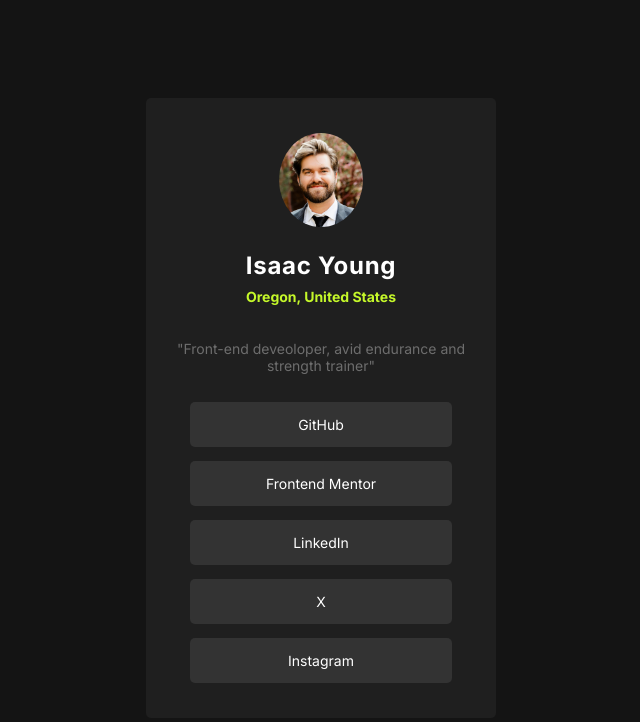
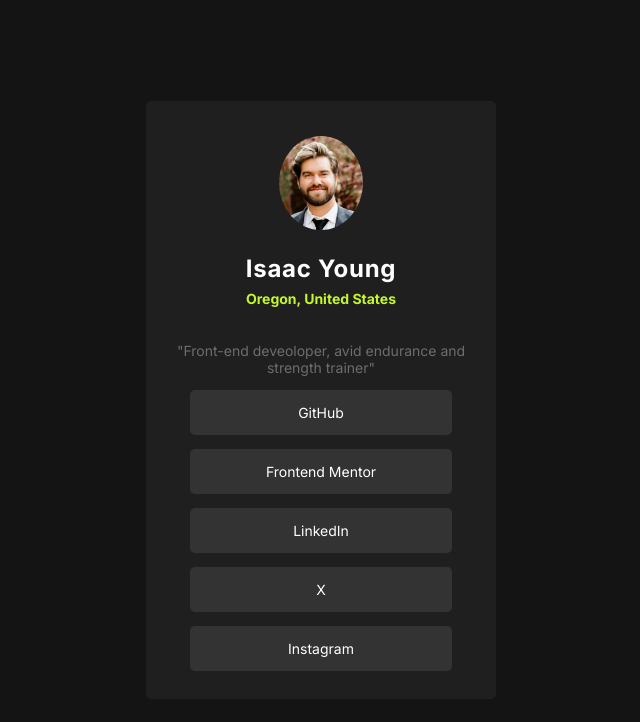
Before and after one commit to Isaac36Y/Social-Links, a plain HTML site: page index.html in a window 1280 px wide. Shown: the whole page, without its empty margins (319-959 px from the left). Drawn offline with Linux system fonts and the light colour scheme.

Commit message:
cleaned up

```diff
--- a/index.html
+++ b/index.html
@@ -6,7 +6,7 @@
   <link rel="preconnect" href="https://fonts.googleapis.com">
   <link rel="preconnect" href="https://fonts.gstatic.com" crossorigin>
   <link href="https://fonts.googleapis.com/css2?family=Inter:wght@400;600;700&display=swap" rel="stylesheet">
-  <link rel="icon" type="image/png" sizes="32x32" href="./assets/images/favicon-32x32.png">
+  <link rel="icon" type="image/png" sizes="32x32" href="./assets/images/favicon-32x32.png" alt="Portait of Isaac Young">
   <link href="style.css" rel="stylesheet">
   <title>Frontend Mentor | Social links profile</title>
 </head>
@@ -22,31 +22,23 @@
         <p class="bio">"Front-end deveoloper, avid endurance and strength trainer"</p>
       </div>
       <div class="socials">
-        <a class="link" href="https://github.com/Isaac36Y" target="_blank"><p>
+        <a class="link" href="https://github.com/Isaac36Y" target="_blank">
         GitHub
-        </p></a>
-        <a class="link" href="https://www.frontendmentor.io/profile/Isaac36Y" target="_blank"><p class="fronend-mentor">
+        </a>
+        <a class="link" href="https://www.frontendmentor.io/profile/Isaac36Y" target="_blank">
           Frontend Mentor
-        </p></a>
-        <p class="linkedin">
+        </a>
+        <a>
           LinkedIn
-        </p>
-        <p class="x">
+        </a>
+        <a>
           X
-        </p>
-        <a class="link" href="https://www.instagram.com/isaac_young_36/" target="_blank"><p class="instangram">
+        </a>
+        <a class="link" href="https://www.instagram.com/isaac_young_36/" target="_blank">
           Instagram
-        </p></a>
+        </a>
       </div>
     </div>
   </main>
-
-
-  <!--
-  <div class="attribution">
-    Challenge by <a href="https://www.frontendmentor.io?ref=challenge" target="_blank">Frontend Mentor</a>.
-    Coded by <a href="#">Your Name Here</a>.
-  </div>
-  -->
 </body>
 </html>
--- a/style.css
+++ b/style.css
@@ -1,8 +1,16 @@
+:root {
+    --bg: #141414;
+    --card-bg: #1f1f1f;
+    --button-bg: #333;
+    --accent: #c5f82a
+}
+
 body {
-    background-color: #141414ff;
+    background-color: var(--bg);
     font-family: "Inter", Arial, sans-serif;
     font-size: 14px;
-    ;
+    margin: 0;
+    padding: 0;
 }
 
 main {
@@ -17,7 +25,7 @@ main {
     max-width: 350px;
     height: auto;
     margin: 0;
-    background-color: #1f1f1fff;
+    background-color: var(--card-bg);
     color: white;
     display: flex;
     justify-content: center;
@@ -45,7 +53,7 @@ main {
 
 .location {
     margin: 0;
-    color: #c5f82aff;
+    color: var(--accent);
     font-weight: 700;
 }
 
@@ -56,12 +64,18 @@ main {
 }
 
 .socials {
-    width: 75%;
-    margin-bottom: 1.5em;
+    width: 100%;
+    display: flex;
+    flex-direction: column;
+    gap: 1em;
+    margin-bottom: 2em;
 }
 
-.socials * {
-    background-color:#333333ff;
+.socials > a {
+    display: block;
+    margin: 0 auto;
+    width: 75%;
+    background-color: var(--button-bg);
     text-align: center;
     border-radius: 5px;
     padding: 1em 0;
@@ -71,15 +85,15 @@ main {
 }
 
 
-.socials *:active, .socials *:focus {
-  background-color: #c5f82aff;
+.socials a :active {
+  background-color: var(--accent);
   color: black;
   transform: scale(1.03);
 }
 
 @media (hover: hover) and (pointer: fine) {
 .socials *:hover {
-    background-color: #c5f82aff;
+    background-color: var(--accent);
     color: black;
     transform: scale(1.05);
 }
```
